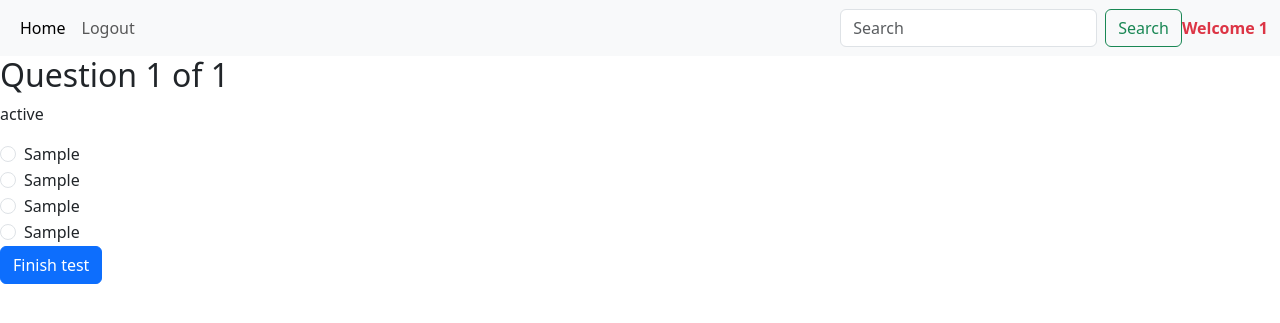
After one commit to 24f1002229/Mad1-online-bootcamp-May2026, a Flask app: page /start_test/1/1 in a window 1280 px wide. The commit adds this page. Shown: the top 323 px of the page. Run offline with Flask 3, Linux system fonts and the light colour scheme; tables that the repository leaves empty hold one stand-in row (values such as "Sample post").

Commit message:
Session6

```diff
--- a/backend/routes.py
+++ b/backend/routes.py
@@ -1,4 +1,4 @@
-from flask import Flask, render_template, request, redirect, url_for
+from flask import Flask, render_template, request, redirect, url_for, session
 from app import app
 from .model import *
 
@@ -118,7 +118,6 @@ def add_question(course_id,email):
 def edit_question(id,email):
     ques = get_question(id)
     if request.method == "POST":
-        id = request.form.get("id")
         title = request.form.get("title")
         question_statement = request.form.get("question_statement")
         option1 = request.form.get("option1")
@@ -144,3 +143,70 @@ def delete_question(id,email):
     db.session.delete(dq)
     db.session.commit()
     return redirect(url_for("admin",email=email))
+
+
+@app.route("/start_test/<course_id>/<email>", methods=["GET","POST"])
+def start_test(course_id, email):
+    questions = Question.query.filter_by(course_id=course_id).all()
+    total_questions = len(questions)
+
+    if request.args.get("restart") or "current_question" not in session or session.get("course_id") != course_id:
+        session["current_question"] = 0
+        session["score"] = 0
+        session["course_id"] = course_id
+
+    if total_questions == 0:
+        return "No Questions are in this course"
+
+    if session["current_question"] >= total_questions:
+        return redirect(url_for("test_result", course_id=course_id, email=email))
+
+    current_question = questions[session["current_question"]]
+
+    if request.method == "POST":
+        selected_option = request.form.get("option")
+        correct_option = current_question.correct_option
+
+        if selected_option and selected_option.strip().lower() == correct_option.strip().lower():
+            session["score"] += 1
+
+        session["current_question"] += 1
+        session.modified = True
+
+        return redirect(url_for("start_test", course_id=course_id, email=email))
+    return render_template("start_test.html", email=email, question = current_question, current_question = session["current_question"]+1, total_questions=total_questions, course_id=course_id)
+
+
+@app.route("/test_result/<course_id>/<email>", methods=["GET","POST"])
+def test_result(course_id, email):
+    user = User.query.filter_by(email=email).first()
+    total = session.get("score", 0)
+    total_questions = Question.query.filter_by(course_id=course_id).count()
+
+    existing = Scores.query.filter_by(user_id = user.id, course_id = course_id).first()
+
+    if existing:
+        existing.total_scored = total
+    else:
+        db.session.add(Scores(user_id = user.id, course_id= course_id, total_scored = total))
+        db.session.commit()
+
+    return render_template("result.html", course_id=course_id, email=email, total_scored = total, total_questions= total_questions)
+
+
+@app.route("/search/<email>", methods=["GET","POST"])
+def search_txt(email):
+    if request.method == "POST":
+        search_txt = request.form.get("search")
+        by_user = search_by_user(search_txt)
+        by_course = search_by_course(search_txt)
+        return render_template("search.html", email=email, users=by_user, courses=by_course)
+
+
+def search_by_user(search_txt):
+    users = User.query.filter(User.email.ilike(f"%{search_txt}%")).all()
+    return users
+
+def search_by_course(search_txt):
+    courses = Course.query.filter(Course.name.ilike(f"%{search_txt}%")).all()
+    return courses
--- a/templates/Admin_dashboard.html
+++ b/templates/Admin_dashboard.html
@@ -16,8 +16,8 @@
                     <a class="nav-link" href="/">Logout</a>
                     </li>
                 </ul>
-                <form class="d-flex" role="search">
-                    <input class="form-control me-2" type="search" placeholder="Search" aria-label="Search"/>
+                <form class="d-flex" role="search" action="/search/{{email}}" method="POST">
+                    <input class="form-control me-2" type="search" name="search" placeholder="Search" aria-label="Search"/>
                     <button class="btn btn-outline-success" type="submit">Search</button>
                 </form>
                 <span class="navbar-text">
--- a/templates/User.html
+++ b/templates/User.html
@@ -28,7 +28,7 @@
                     {%endfor%}
                 </table>
                 {%endif%}
-                <a href="#" class="card-link">Card link</a>
+                <a href="/start_test/{{course.id}}/{{email}}" class="card-link"> Start Test </a>
             </div>
         </div>
     </div>
--- a/templates/edit_question.html
+++ b/templates/edit_question.html
@@ -3,10 +3,6 @@
 
 <h1 style="text-align: center;"> Edit Question form </h1>
 <form action="/edit_question/{{question.id}}/{{email}}" method="POST">
-  <div class="mb-3">
-    <label for="number" class="form-label">Question Id</label>
-    <input type="number" class="form-control" id="number" name="id" value="{{question.id}}">
-  </div>
   <div class="mb-3">
     <label for="text" class="form-label">Question title</label>
     <input type="text" class="form-control" id="text" name="title" value="{{question.title}}">
--- /dev/null
+++ b/templates/start_test.html
@@ -0,0 +1,35 @@
+{% extends "User_dashboard.html"%}
+{% block content %}
+
+<h2> Question {{ current_question }} of {{total_questions}} </h2>
+<p> {{question.question_statement}} </p>
+
+<form method="POST">
+    <div class="form-check">
+        <input class="form-check-input" type="radio" name="option" id="radioDefault1" value="{{question.option1}}" >
+        <label class="form-check-label" for="radioDefault1"> {{question.option1}} </label>
+    </div>
+    <div class="form-check">
+        <input class="form-check-input" type="radio" name="option" id="radioDefault2" value="{{question.option2}}">
+        <label class="form-check-label" for="radioDefault2"> {{question.option2}} </label>
+    </div>
+    <div class="form-check">
+        <input class="form-check-input" type="radio" name="option" id="radioDefault3" value="{{question.option3}}" >
+        <label class="form-check-label" for="radioDefault3"> {{question.option3}} </label>
+    </div>
+    <div class="form-check">
+        <input class="form-check-input" type="radio" name="option" id="radioDefault4" value="{{question.option4}}">
+        <label class="form-check-label" for="radioDefault4"> {{question.option4}} </label>
+    </div>
+    <button class="btn btn-primary" type="submit">
+        {% if current_question == total_questions %}
+           Finish test
+        {% else %}
+           Next
+        {%endif%}
+    </button>
+
+</form>
+
+
+{% endblock %}
```
Also changed, not shown: templates/result.html (added, +11 -0 lines), templates/search.html (added, +35 -0 lines).
